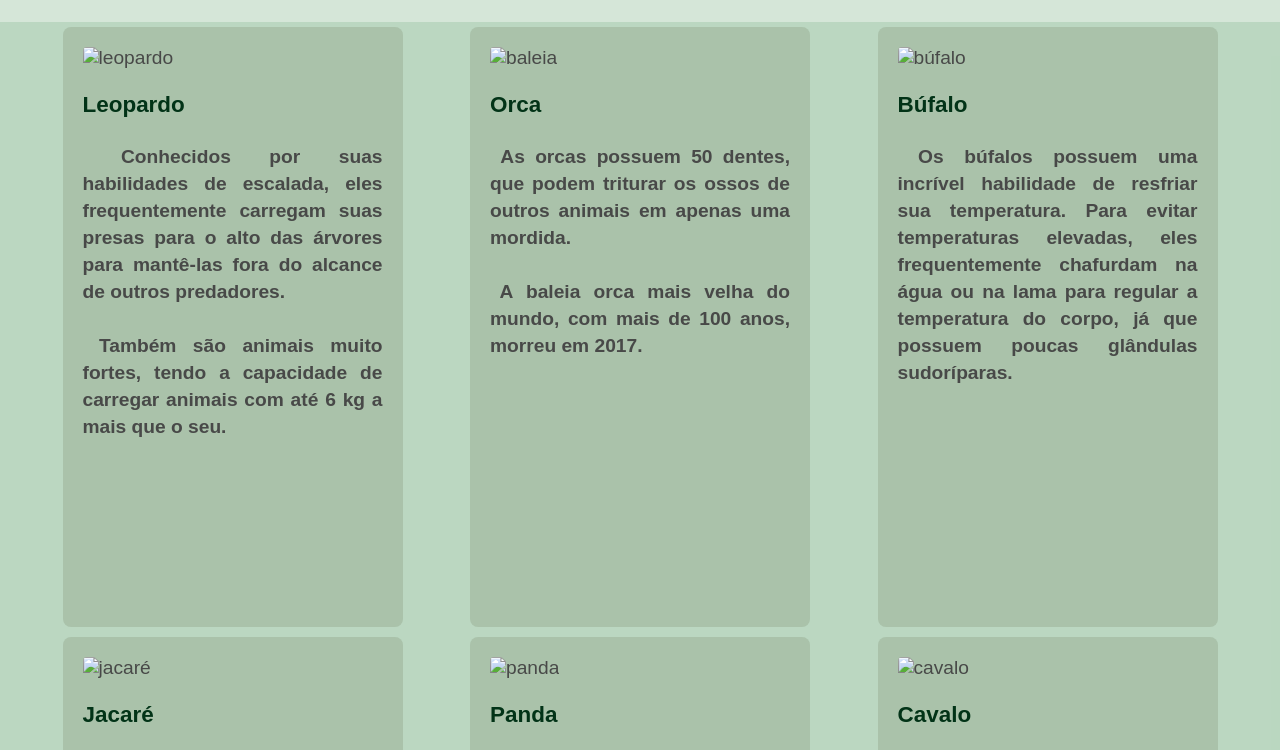
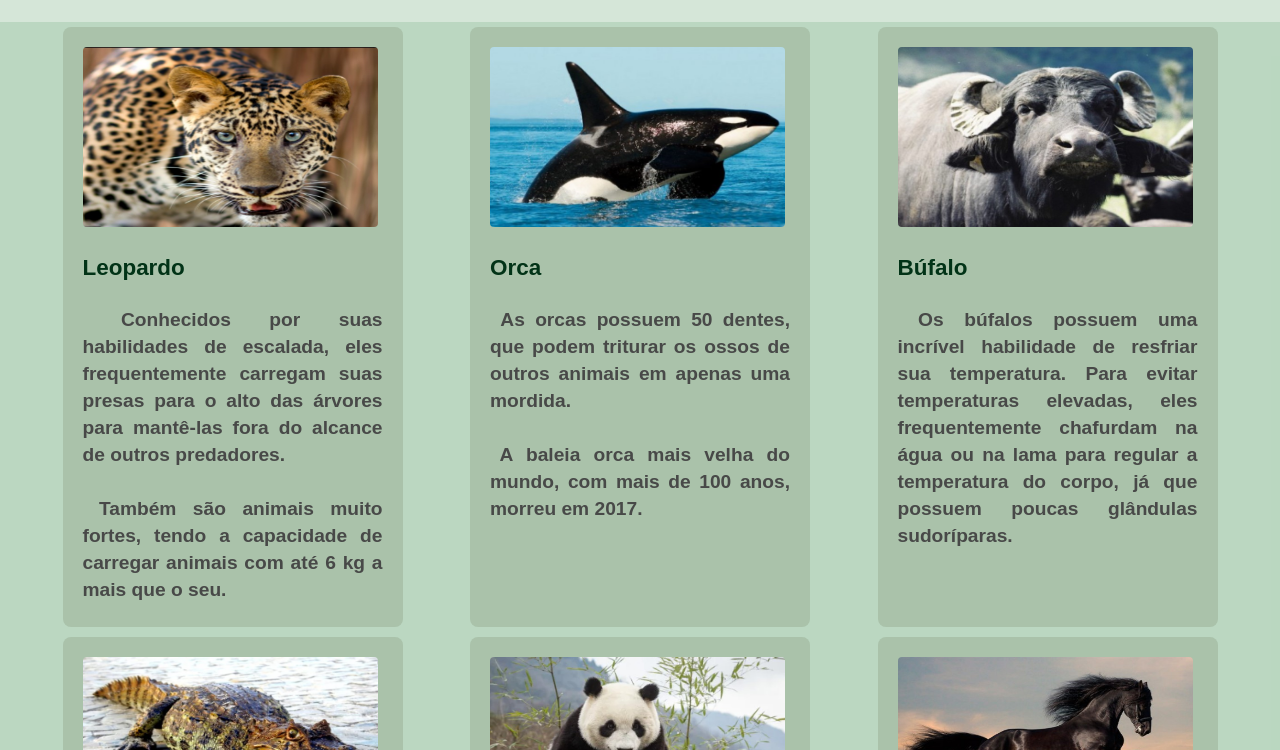
Before and after one commit to cecilia-neves/projeto2-IWI, a plain HTML site: page index.html in a window 1280 px wide. Shown: the part 199-949 px from the top of the page. Drawn offline with Linux system fonts and the light colour scheme.

Commit message:
Update index.html

```diff
--- a/index.html
+++ b/index.html
@@ -22,37 +22,37 @@
     <h1>Curiosidades sobre Animais</h1>
     <div class="container">
         <div class="item img1">
-            <img src="./img/leopardo.jpg" alt="leopardo">
+            <img src="./leopardo.jpg" alt="leopardo">
             <h3>Leopardo</h3>
             <h4>&nbsp;Conhecidos por suas habilidades de escalada, eles frequentemente carregam suas presas para o alto das árvores para mantê-las fora do alcance de outros predadores.<br><br>&nbsp;Também são animais muito fortes, tendo a capacidade de carregar animais com até 6 kg a mais que o seu.</h4>
         </div>
 
         <div class="item img2">
-            <img src="./img/baleia.jpg" alt="baleia">
+            <img src="./baleia.jpg" alt="baleia">
             <h3>Orca</h3>
             <h4>&nbsp;As orcas possuem 50 dentes, que podem triturar os ossos de outros animais em apenas uma mordida.<br><br>&ensp;A baleia orca mais velha do mundo, com mais de 100 anos, morreu em 2017.</h4>
         </div>
 
         <div class="item img3">
-            <img src="./img/bufalo.jpg" alt="búfalo">
+            <img src="./bufalo.jpg" alt="búfalo">
             <h3>Búfalo</h3>
             <h4>&nbsp;Os búfalos possuem uma incrível habilidade de resfriar sua temperatura. Para evitar temperaturas elevadas, eles frequentemente chafurdam na água ou na lama para regular a temperatura do corpo, já que possuem poucas glândulas sudoríparas.</h4>
         </div>
 
         <div class="item img4">
-            <img src="./img/jacare.jpg" alt="jacaré">
+            <img src="./jacare.jpg" alt="jacaré">
             <h3>Jacaré</h3>
             <h4>&nbsp;Os jacarés têm uma excelente visão noturna, graças a uma camada de células refletoras em seus olhos chamada tapetum lucidum, lhes dando vantagem durante a caça noturna.<br><br>&nbsp;Além disso, são equipados com uma mandíbula muito forte, contendo 80 dentes e com uma mordida que pode passar de 1 tonelada.</h4>
         </div>
 
         <div class="item img5">
-            <img src="./img/panda.jpg" alt="panda">
+            <img src="./panda.jpg" alt="panda">
             <h3>Panda</h3>
             <h4>&nbsp;Embora os pandas adultos possam parecer calmos e reservados, os pandas jovens são muito brincalhões. Eles são frequentemente vistos rolando e escalando, tanto em zoológicos quanto na natureza.<br><br>&nbsp;Eles podem comer até 38 kg de bambu e se alimentar até 14 horas por dia.</h4>
         </div>
 
         <div class="item img6">
-            <img src="./img/cavalo.jpg" alt="cavalo">
+            <img src="./cavalo.jpg" alt="cavalo">
             <h3>Cavalo</h3>
             <h4>&nbsp;Os cavalos podem dormir tanto de pé quanto deitados. Eles têm um mecanismo chamado "aparelho de travamento", que permite que as pernas fiquem travadas, permitindo que durmam em pé sem cair.<br><br>&ensp;O cavalo pode ter momentos de sono profundo, chegando até a sonhar.</h4>
         </div>
```
